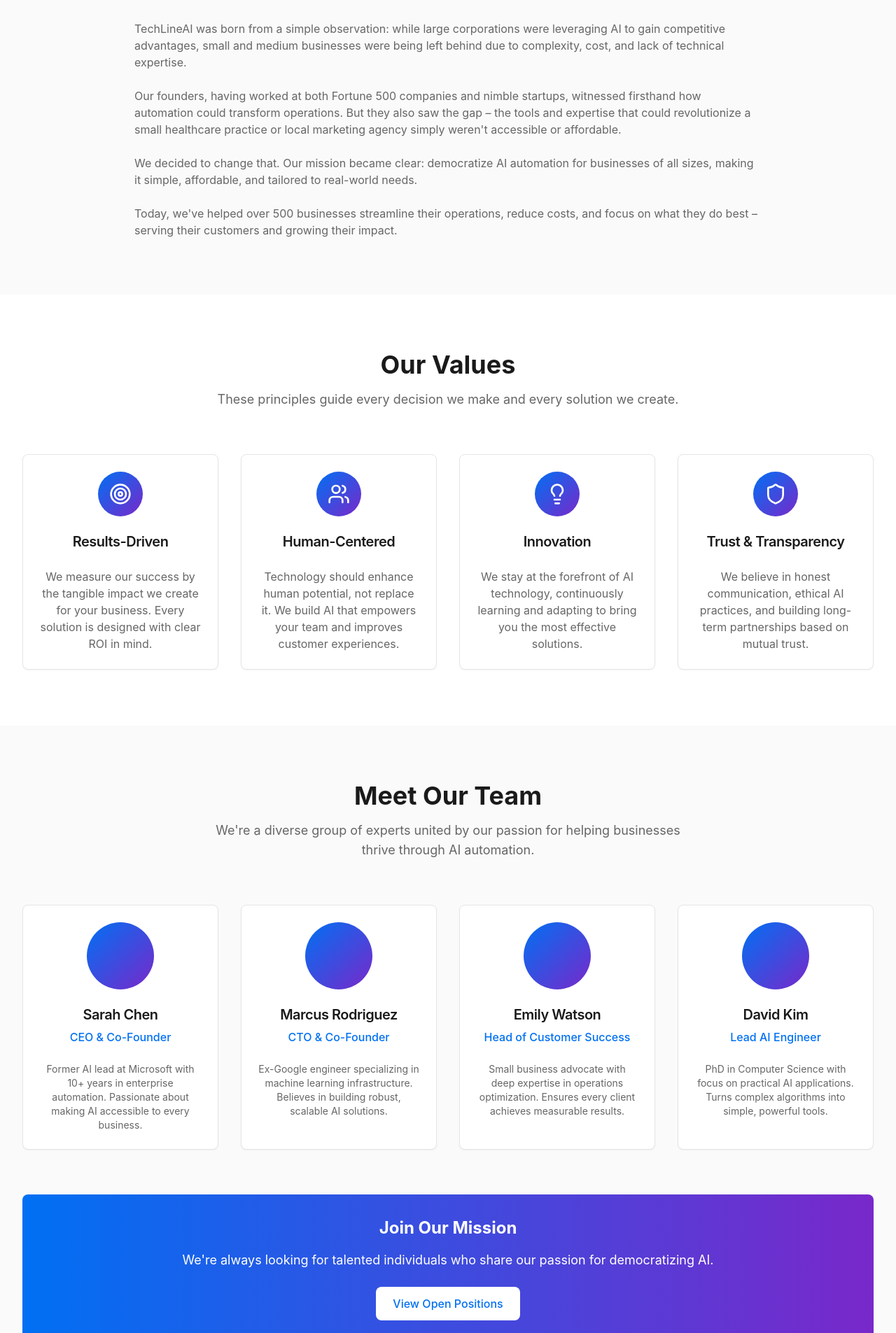
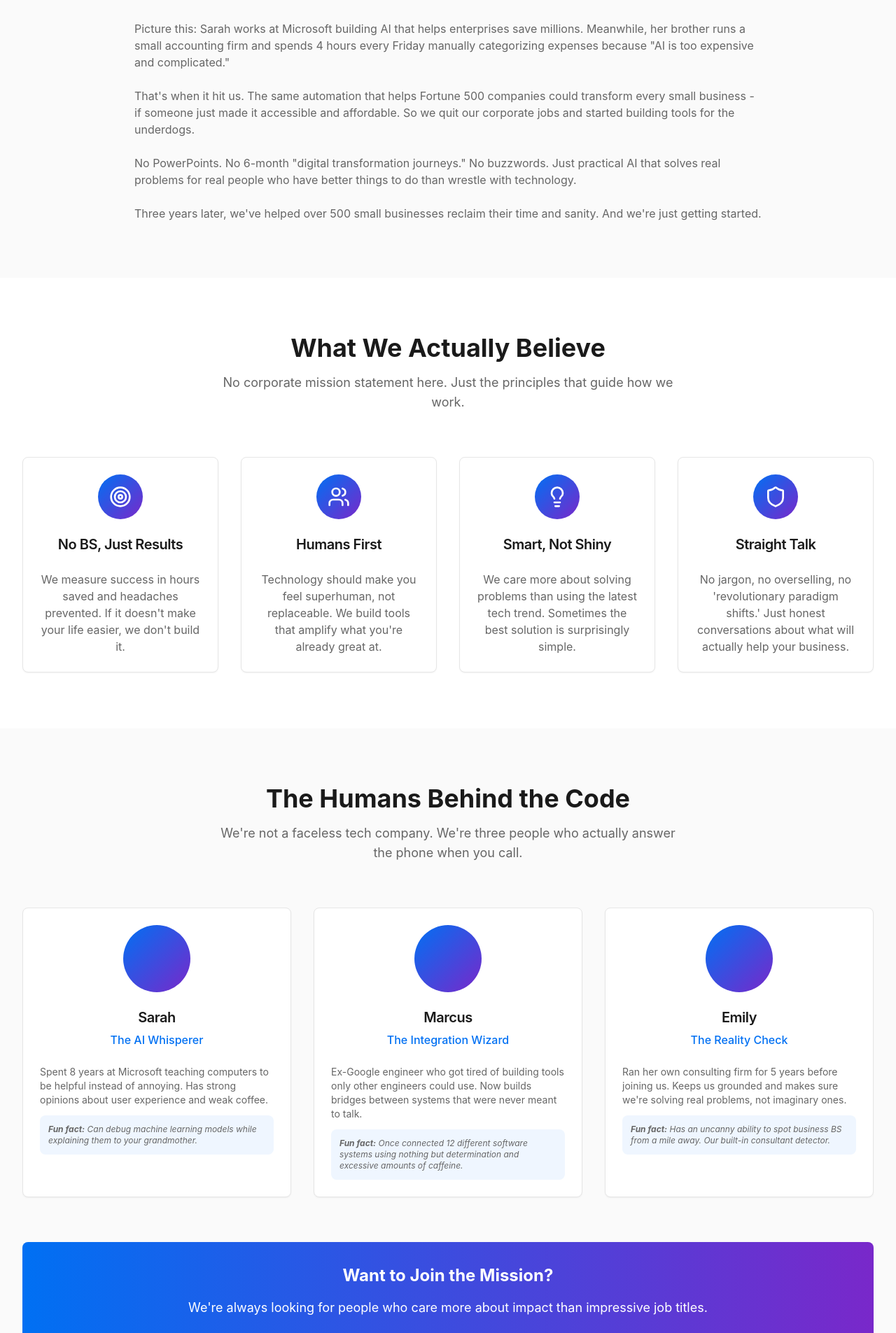
Before and after one commit to techline-manager/mimic-the-link-now, a React (Vite) app: page /about in a window 1280 px wide. Shown: the part 464-2369 px from the top of the page at 70% size. Built offline with nearby package versions, Linux system fonts and the light colour scheme.

Commit message:
Refactor: Improve website personalization
Make the website less template-like and more unique.

```diff
--- a/src/components/TeamSection.tsx
+++ b/src/components/TeamSection.tsx
@@ -4,28 +4,22 @@ import { Card, CardContent, CardHeader, CardTitle } from "@/components/ui/card";
 const TeamSection = () => {
   const teamMembers = [
     {
-      name: "Sarah Chen",
-      role: "CEO & Co-Founder",
-      bio: "Former AI lead at Microsoft with 10+ years in enterprise automation. Passionate about making AI accessible to every business.",
-      image: "/placeholder.svg"
+      name: "Sarah",
+      role: "The AI Whisperer",
+      bio: "Spent 8 years at Microsoft teaching computers to be helpful instead of annoying. Has strong opinions about user experience and weak coffee.",
+      quirk: "Can debug machine learning models while explaining them to your grandmother."
     },
     {
-      name: "Marcus Rodriguez",
-      role: "CTO & Co-Founder",
-      bio: "Ex-Google engineer specializing in machine learning infrastructure. Believes in building robust, scalable AI solutions.",
-      image: "/placeholder.svg"
+      name: "Marcus",
+      role: "The Integration Wizard",
+      bio: "Ex-Google engineer who got tired of building tools only other engineers could use. Now builds bridges between systems that were never meant to talk.",
+      quirk: "Once connected 12 different software systems using nothing but determination and excessive amounts of caffeine."
     },
     {
-      name: "Emily Watson",
-      role: "Head of Customer Success",
-      bio: "Small business advocate with deep expertise in operations optimization. Ensures every client achieves measurable results.",
-      image: "/placeholder.svg"
-    },
-    {
-      name: "David Kim",
-      role: "Lead AI Engineer",
-      bio: "PhD in Computer Science with focus on practical AI applications. Turns complex algorithms into simple, powerful tools.",
-      image: "/placeholder.svg"
+      name: "Emily",
+      role: "The Reality Check",
+      bio: "Ran her own consulting firm for 5 years before joining us. Keeps us grounded and makes sure we're solving real problems, not imaginary ones.",
+      quirk: "Has an uncanny ability to spot business BS from a mile away. Our built-in consultant detector."
     }
   ];
 
@@ -34,23 +28,28 @@ const TeamSection = () => {
       <div className="max-w-7xl mx-auto">
         <div className="text-center mb-16">
           <h2 className="text-3xl sm:text-4xl font-bold text-foreground mb-4">
-            Meet Our Team
+            The Humans Behind the Code
           </h2>
           <p className="text-lg text-muted-foreground max-w-2xl mx-auto">
-            We're a diverse group of experts united by our passion for helping businesses thrive through AI automation.
+            We're not a faceless tech company. We're three people who actually answer the phone when you call.
           </p>
         </div>
 
-        <div className="grid grid-cols-1 md:grid-cols-2 lg:grid-cols-4 gap-8">
+        <div className="grid grid-cols-1 md:grid-cols-3 gap-8">
           {teamMembers.map((member, index) => (
-            <Card key={index} className="text-center group hover:shadow-lg transition-all duration-300">
-              <CardHeader>
+            <Card key={index} className="group hover:shadow-lg transition-all duration-300">
+              <CardHeader className="text-center">
                 <div className="mx-auto w-24 h-24 bg-gradient-to-br from-[#0070F3] to-[#7928CA] rounded-full mb-4 group-hover:scale-105 transition-transform"></div>
                 <CardTitle className="text-xl">{member.name}</CardTitle>
                 <p className="text-[#0070F3] font-medium">{member.role}</p>
               </CardHeader>
               <CardContent>
-                <p className="text-muted-foreground text-sm">{member.bio}</p>
+                <p className="text-muted-foreground text-sm mb-3">{member.bio}</p>
+                <div className="bg-blue-50 p-3 rounded-lg">
+                  <p className="text-xs text-muted-foreground italic">
+                    <strong>Fun fact:</strong> {member.quirk}
+                  </p>
+                </div>
               </CardContent>
             </Card>
           ))}
@@ -58,12 +57,12 @@ const TeamSection = () => {
 
         <div className="text-center mt-16">
           <div className="bg-gradient-to-r from-[#0070F3] to-[#7928CA] rounded-lg p-8 text-white">
-            <h3 className="text-2xl font-bold mb-4">Join Our Mission</h3>
+            <h3 className="text-2xl font-bold mb-4">Want to Join the Mission?</h3>
             <p className="text-lg mb-6">
-              We're always looking for talented individuals who share our passion for democratizing AI.
+              We're always looking for people who care more about impact than impressive job titles.
             </p>
-            <a href="mailto:careers@techline-ai.com" className="inline-block bg-white text-[#0070F3] px-6 py-3 rounded-lg font-medium hover:bg-gray-100 transition-colors">
-              View Open Positions
+            <a href="mailto:hello@techlineai.com" className="inline-block bg-white text-[#0070F3] px-6 py-3 rounded-lg font-medium hover:bg-gray-100 transition-colors">
+              Let's Talk
             </a>
           </div>
         </div>
--- a/src/components/ValuesSection.tsx
+++ b/src/components/ValuesSection.tsx
@@ -6,23 +6,23 @@ const ValuesSection = () => {
   const values = [
     {
       icon: Target,
-      title: "Results-Driven",
-      description: "We measure our success by the tangible impact we create for your business. Every solution is designed with clear ROI in mind."
+      title: "No BS, Just Results",
+      description: "We measure success in hours saved and headaches prevented. If it doesn't make your life easier, we don't build it."
     },
     {
       icon: Users,
-      title: "Human-Centered",
-      description: "Technology should enhance human potential, not replace it. We build AI that empowers your team and improves customer experiences."
+      title: "Humans First",
+      description: "Technology should make you feel superhuman, not replaceable. We build tools that amplify what you're already great at."
     },
     {
       icon: Lightbulb,
-      title: "Innovation",
-      description: "We stay at the forefront of AI technology, continuously learning and adapting to bring you the most effective solutions."
+      title: "Smart, Not Shiny",
+      description: "We care more about solving problems than using the latest tech trend. Sometimes the best solution is surprisingly simple."
     },
     {
       icon: Shield,
-      title: "Trust & Transparency",
-      description: "We believe in honest communication, ethical AI practices, and building long-term partnerships based on mutual trust."
+      title: "Straight Talk",
+      description: "No jargon, no overselling, no 'revolutionary paradigm shifts.' Just honest conversations about what will actually help your business."
     }
   ];
 
@@ -31,10 +31,10 @@ const ValuesSection = () => {
       <div className="max-w-7xl mx-auto">
         <div className="text-center mb-16">
           <h2 className="text-3xl sm:text-4xl font-bold text-foreground mb-4">
-            Our Values
+            What We Actually Believe
           </h2>
           <p className="text-lg text-muted-foreground max-w-2xl mx-auto">
-            These principles guide every decision we make and every solution we create.
+            No corporate mission statement here. Just the principles that guide how we work.
           </p>
         </div>
 
--- a/src/pages/About.tsx
+++ b/src/pages/About.tsx
@@ -13,11 +13,12 @@ const About = () => {
       <section className="pt-32 pb-16 px-4 sm:px-6 lg:px-8">
         <div className="max-w-4xl mx-auto text-center">
           <h1 className="text-4xl sm:text-5xl lg:text-6xl font-bold text-foreground mb-6">
-            About <span className="bg-gradient-to-r from-[#0070F3] to-[#7928CA] bg-clip-text text-transparent">TechLineAI</span>
+            We're the <span className="bg-gradient-to-r from-[#0070F3] to-[#7928CA] bg-clip-text text-transparent">anti-consultants</span>
           </h1>
           <p className="text-xl text-muted-foreground leading-relaxed">
-            We're a passionate team of technologists, entrepreneurs, and problem-solvers who believe
-            that every business deserves access to the transformative power of AI automation.
+            Three engineers who quit big tech because we were tired of building tools
+            that only other big tech companies could afford. Now we build AI that
+            actually helps real businesses.
           </p>
         </div>
       </section>
@@ -25,26 +26,26 @@ const About = () => {
       {/* Our Story Section */}
       <section className="py-20 px-4 sm:px-6 lg:px-8 bg-[#FAFAFA]">
         <div className="max-w-4xl mx-auto">
-          <h2 className="text-3xl sm:text-4xl font-bold text-foreground mb-8 text-center">Our Story</h2>
+          <h2 className="text-3xl sm:text-4xl font-bold text-foreground mb-8 text-center">How This Started</h2>
           <div className="prose prose-lg mx-auto text-muted-foreground">
             <p className="mb-6">
-              TechLineAI was born from a simple observation: while large corporations were leveraging AI to
-              gain competitive advantages, small and medium businesses were being left behind due to complexity,
-              cost, and lack of technical expertise.
+              Picture this: Sarah works at Microsoft building AI that helps enterprises save millions.
+              Meanwhile, her brother runs a small accounting firm and spends 4 hours every Friday
+              manually categorizing expenses because "AI is too expensive and complicated."
             </p>
             <p className="mb-6">
-              Our founders, having worked at both Fortune 500 companies and nimble startups, witnessed firsthand
-              how automation could transform operations. But they also saw the gap – the tools and expertise
-              that could revolutionize a small healthcare practice or local marketing agency simply weren't
-              accessible or affordable.
+              That's when it hit us. The same automation that helps Fortune 500 companies could
+              transform every small business - if someone just made it accessible and affordable.
+              So we quit our corporate jobs and started building tools for the underdogs.
             </p>
             <p className="mb-6">
-              We decided to change that. Our mission became clear: democratize AI automation for businesses
-              of all sizes, making it simple, affordable, and tailored to real-world needs.
+              No PowerPoints. No 6-month "digital transformation journeys." No buzzwords.
+              Just practical AI that solves real problems for real people who have better
+              things to do than wrestle with technology.
             </p>
             <p>
-              Today, we've helped over 500 businesses streamline their operations, reduce costs, and focus
-              on what they do best – serving their customers and growing their impact.
+              Three years later, we've helped over 500 small businesses reclaim their time
+              and sanity. And we're just getting started.
             </p>
           </div>
         </div>
```
Also changed, not shown: src/components/Hero.tsx (+12 -7 lines), src/components/ServicesOverview.tsx (+25 -17 lines), src/pages/Contact.tsx (+6 -5 lines).
